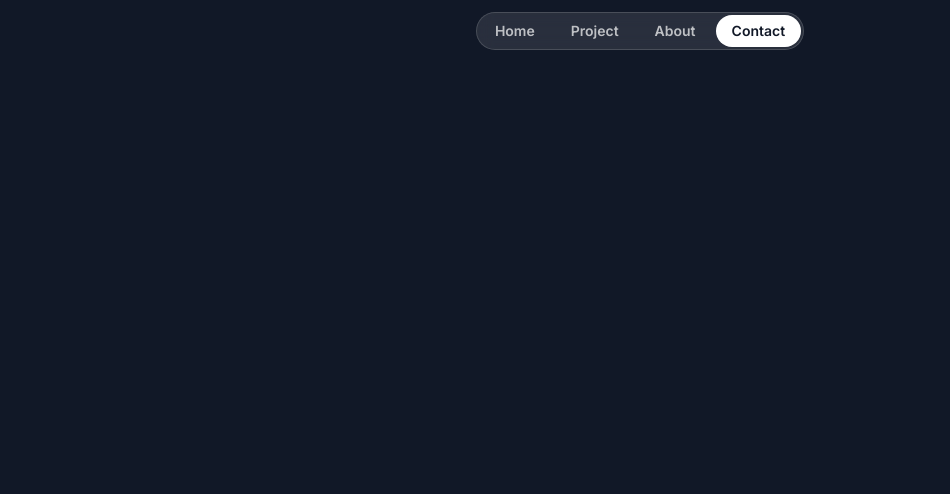
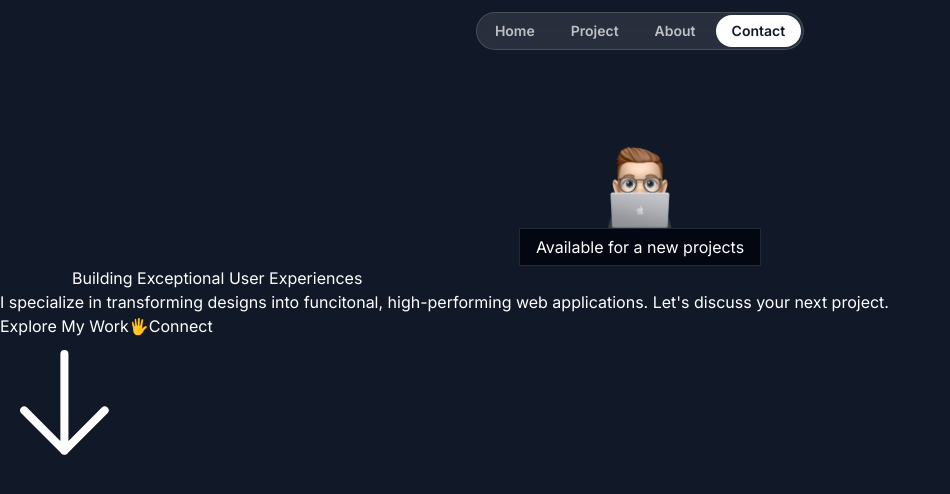
Before and after one commit to Jisap/Next14-portfolio-2, a Next.js app: page / in a window 1280 px wide. Shown: the top 494 px of the page, without its empty margins (0-950 px from the left). Built offline with nearby package versions, Linux system fonts and the light colour scheme; a web font is replaced by a local one.

Commit message:
HeroSection

```diff
--- a/src/app/page.tsx
+++ b/src/app/page.tsx
@@ -1,10 +1,12 @@
 import { Header } from "@/sections/Header";
+import { HeroSection } from "@/sections/Hero";
 
 
 export default function Home() {
   return (
     <div>
       <Header />
+      <HeroSection />
     </div>
   );
 }
--- a/src/sections/Header.tsx
+++ b/src/sections/Header.tsx
@@ -1,6 +1,6 @@
 export const Header = () => {
   return (
-    <div className="flex justify-center items-center relative top-3">
+    <div className="flex justify-center items-center fixed top-3 w-full">
       <nav className="flex gap-1 p-0.5 border border-white/15 rounded-full bg-white/10 backdrop-blur">
         <a href="#" className="nav-item">Home</a>
         <a href="#" className="nav-item">Project</a>
--- a/src/sections/Hero.tsx
+++ b/src/sections/Hero.tsx
@@ -1,3 +1,40 @@
+import memojiImage from '@/assets/images/memoji-computer.png'
+import Image from 'next/image';
+import ArrowDown from '@/assets/icons/arrow-down.svg'
+
 export const HeroSection = () => {
-  return <div>Hero Section</div>;
+  return (
+    <div className='py-32'>
+      <div className="container">
+        <div className='flex flex-col items-center'>
+          <Image
+            src={memojiImage}
+            alt="Person peeking from behind laptop"
+            className='size-[100px]'
+          />
+          <div className='bg-gray-950 border border-gray-800 px-4 py-1.5 inline-flex'>
+            <div></div>
+            <div>Available for a new projects</div>
+          </div>
+        </div>
+      <h1>Building Exceptional User Experiences</h1>
+      </div>
+
+
+      <p>
+        I specialize in transforming designs into funcitonal, high-performing web applications. Let's discuss your next project.
+      </p>
+
+      <div>
+        <button>
+          <span>Explore My Work</span>
+          <ArrowDown />
+        </button>
+        <button>
+          <span>🖐</span>
+          Connect
+        </button>
+      </div>
+    </div>
+  )
 };
```
